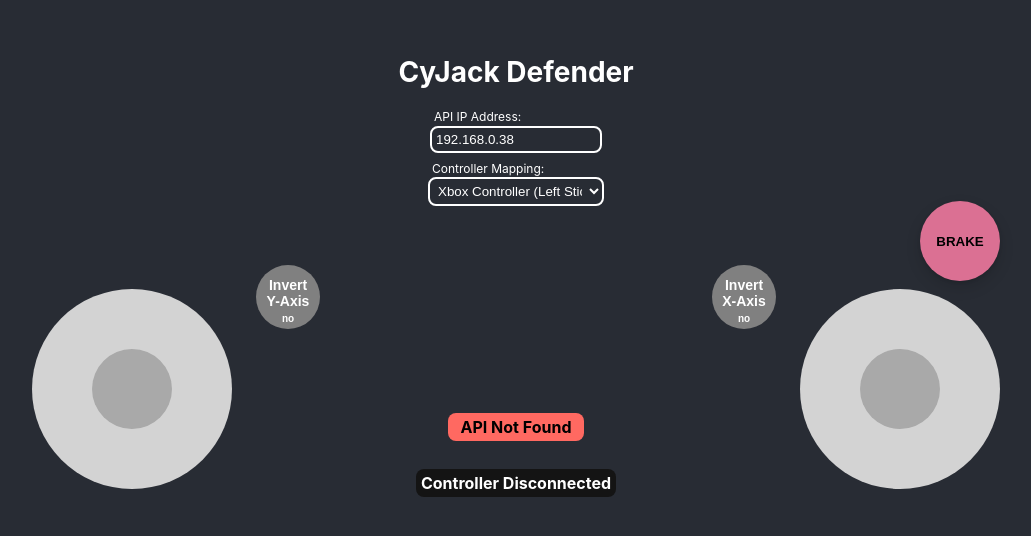
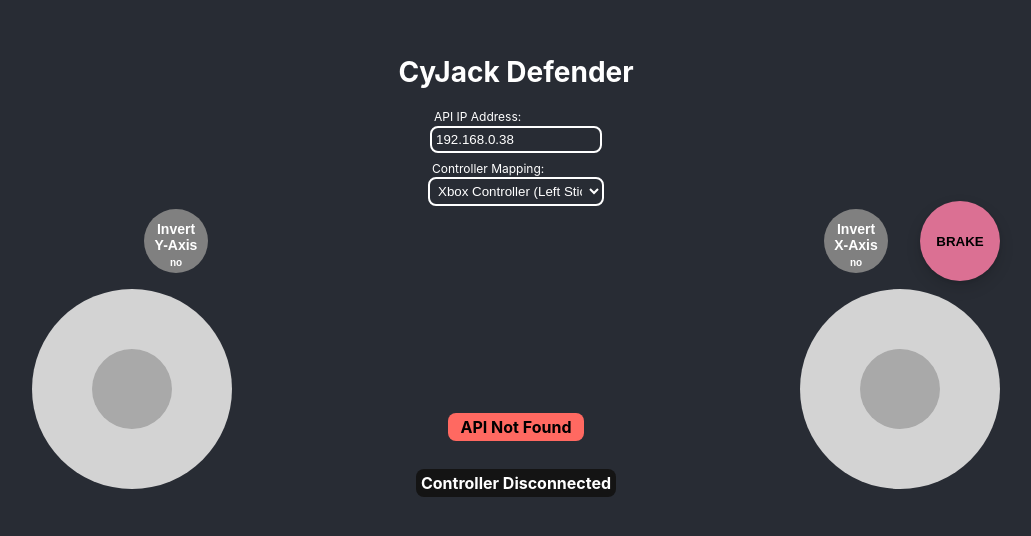
Before and after one commit to seansanchez/cyjack-defender, a React (Create React App) app in the folder src/Cyjack.UI/: page / in a window 1280 px wide. Shown: the part 120-656 px from the top of the page, without its empty margins (124-1155 px from the left). Built offline with nearby package versions, Linux system fonts and the light colour scheme.

Commit message:
Updated positioning of invert buttons

```diff
--- a/src/Cyjack.UI/src/Components/GamePad/GamePad.scss
+++ b/src/Cyjack.UI/src/Components/GamePad/GamePad.scss
@@ -24,7 +24,7 @@
 .InvertVertButton,
 .InvertHorizButton {
     position: absolute;
-    bottom: 11rem;
+    bottom: 14.5rem;
     color: white;
     border: none;
     height: 4rem;
@@ -64,11 +64,11 @@
 }
 
 .InvertVertButton {
-    left: 15rem;
+    left: 8rem;
 }
 
 .InvertHorizButton {
-    right: 15rem;
+    right: 8rem;
 }
 
 .LeftPad {
```
